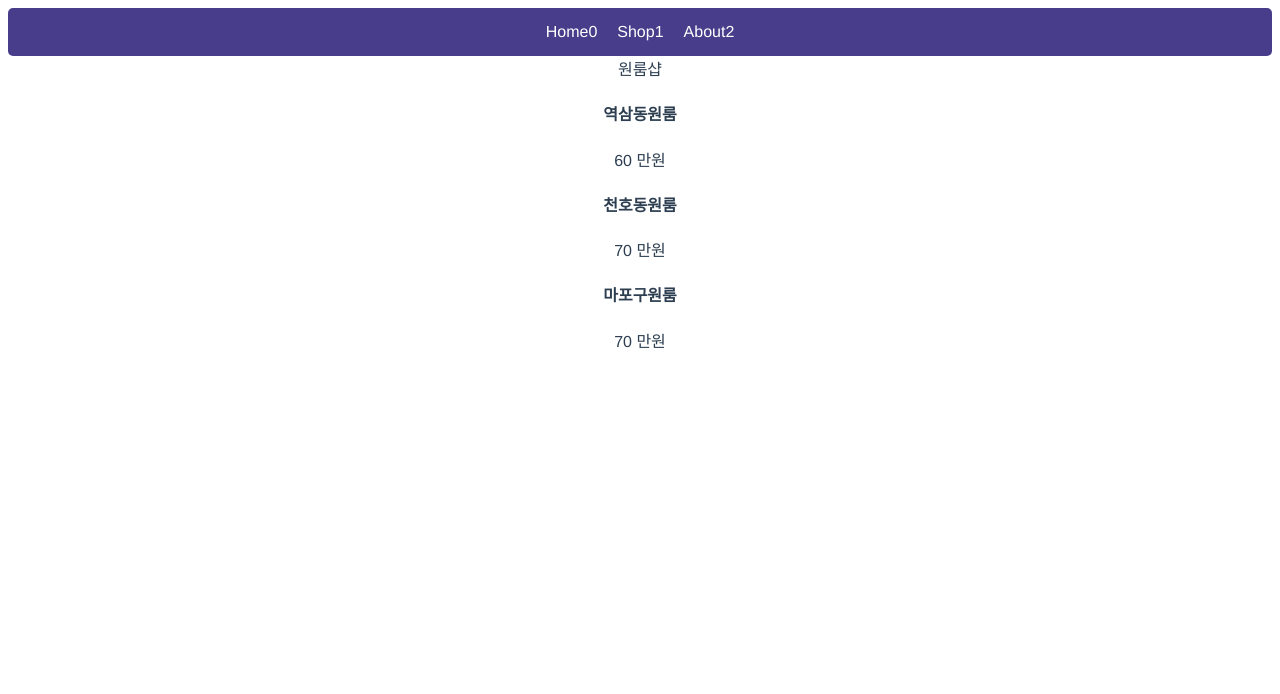
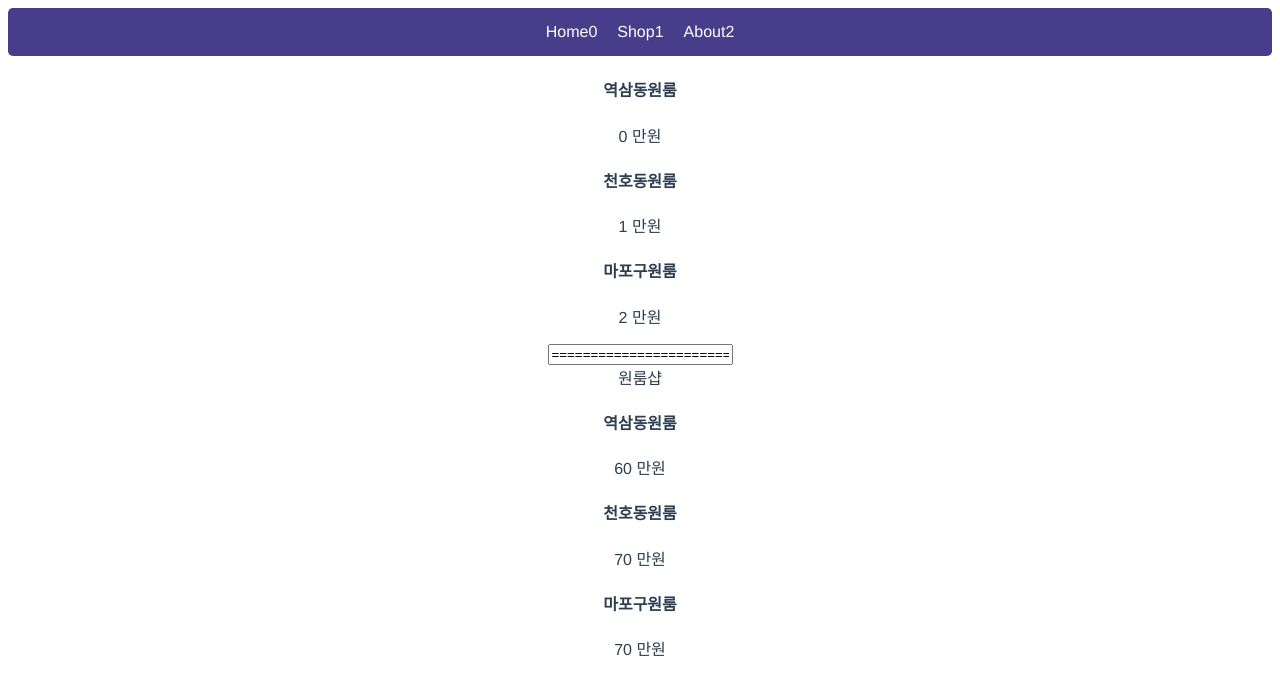
Before and after one commit to leesha-hub/vue-Practice, a Vue app in the folder vuedongsan/: page / in a window 1280 px wide. Shown: the top 694 px of the page. Built offline with nearby package versions, Linux system fonts and the light colour scheme.

Commit message:
lesson2 homework

```diff
--- a/vuedongsan/src/App.vue
+++ b/vuedongsan/src/App.vue
@@ -7,6 +7,14 @@
   </div>
 
   <!-- <img alt="Vue logo" src="./assets/logo.png"> -->
+  <div v-for="(b,i) in products" :key="b">
+    <h4>{{b}}</h4>
+    <!-- <h4 class="red" :style="스타일">xx 원룸</h4> -->
+    <p>{{i}} 만원</p>
+  </div>
+
+  <input type="text" value="===================================">
+
   <div>
     원룸샵
     <h4>{{products.at(0)}}</h4>
```
